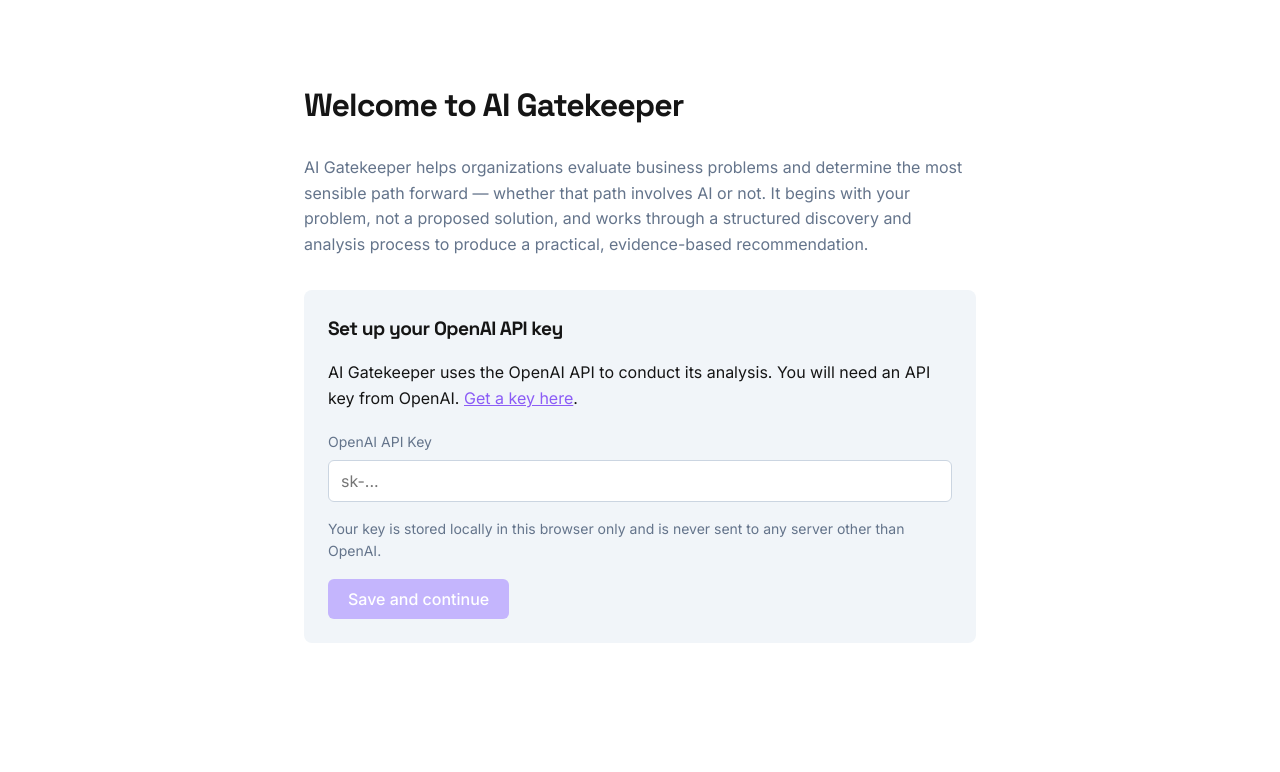
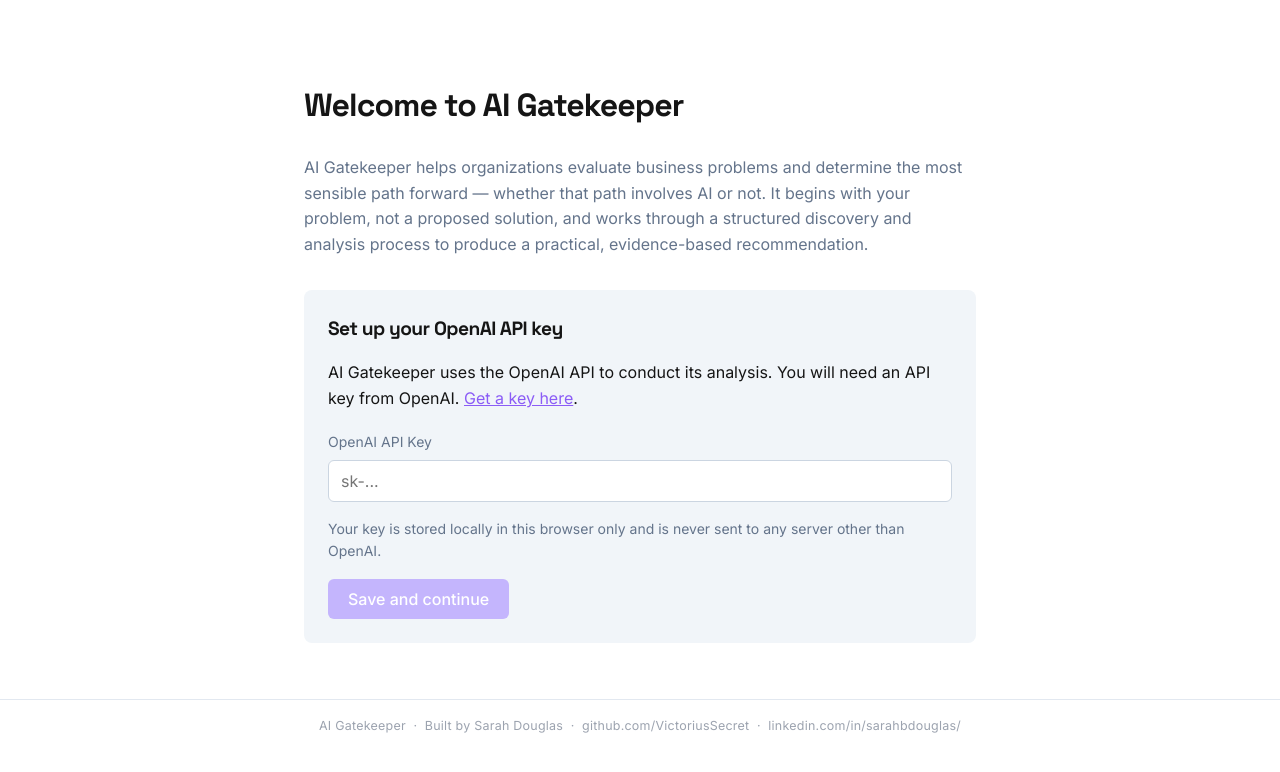
Before and after one commit to VictoriusSecret/AI-Gatekeeper, a Next.js app: page / in a window 1280 px wide. Shown: the top 772 px of the page. Built offline with nearby package versions, Linux system fonts and the light colour scheme.

Commit message:
feat: add attribution footer to root layout

```diff
--- a/src/app/layout.js
+++ b/src/app/layout.js
@@ -8,7 +8,20 @@
 export default function RootLayout({ children }) {
   return (
     <html lang="en">
-      <body className="app-shell">{children}</body>
+      <body className="app-shell">
+        {children}
+        <footer className="no-print" style={{
+          borderTop: '1px solid #e2e8f0',
+          padding: '16px 24px',
+          textAlign: 'center',
+          fontSize: '0.78rem',
+          color: '#9ca3af',
+          letterSpacing: '0.02em',
+        }}>
+          AI Gatekeeper &nbsp;·&nbsp; Built by Sarah Douglas &nbsp;·&nbsp;
+          github.com/VictoriusSecret &nbsp;·&nbsp; linkedin.com/in/sarahbdouglas/
+        </footer>
+      </body>
     </html>
   )
 }
```
